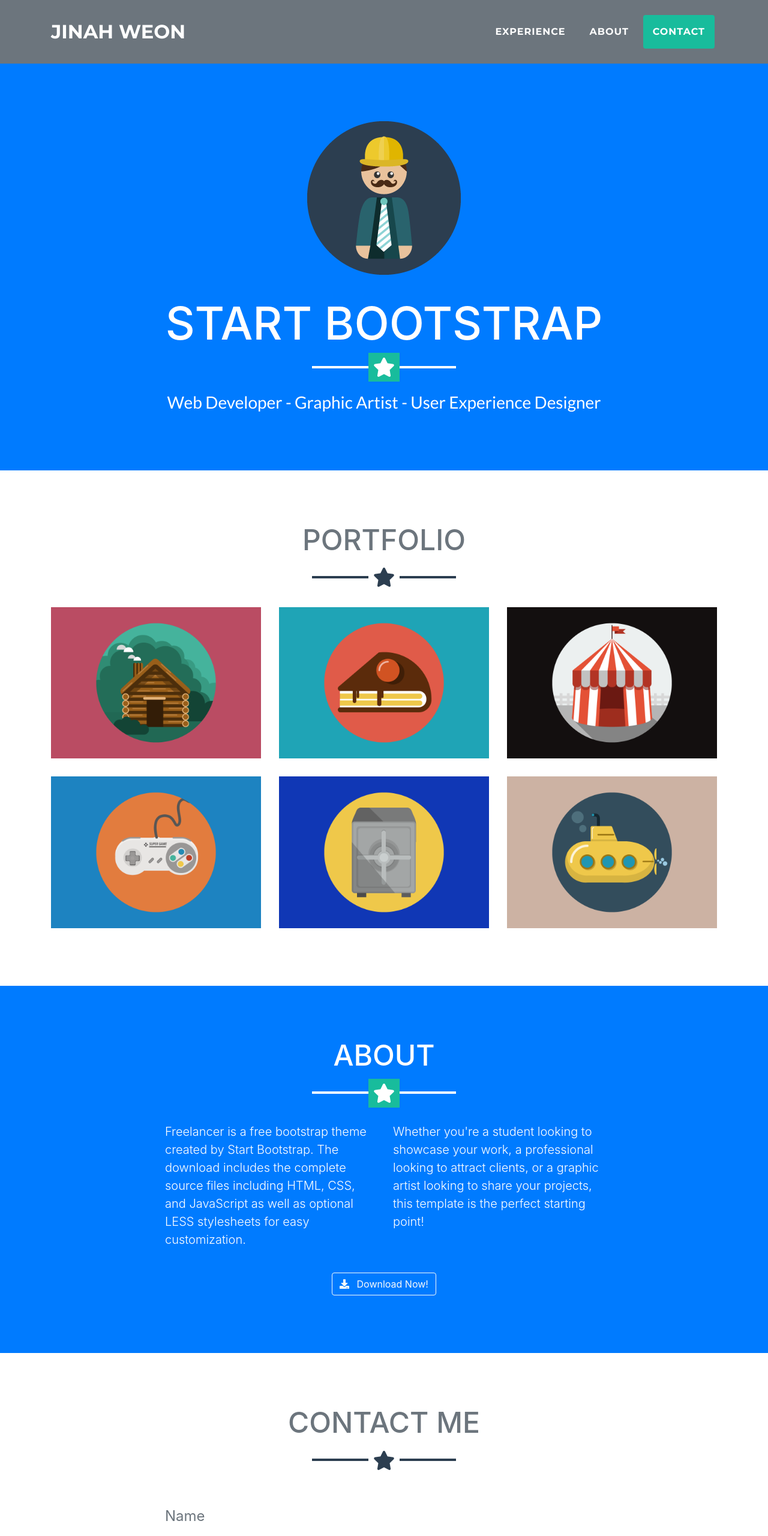
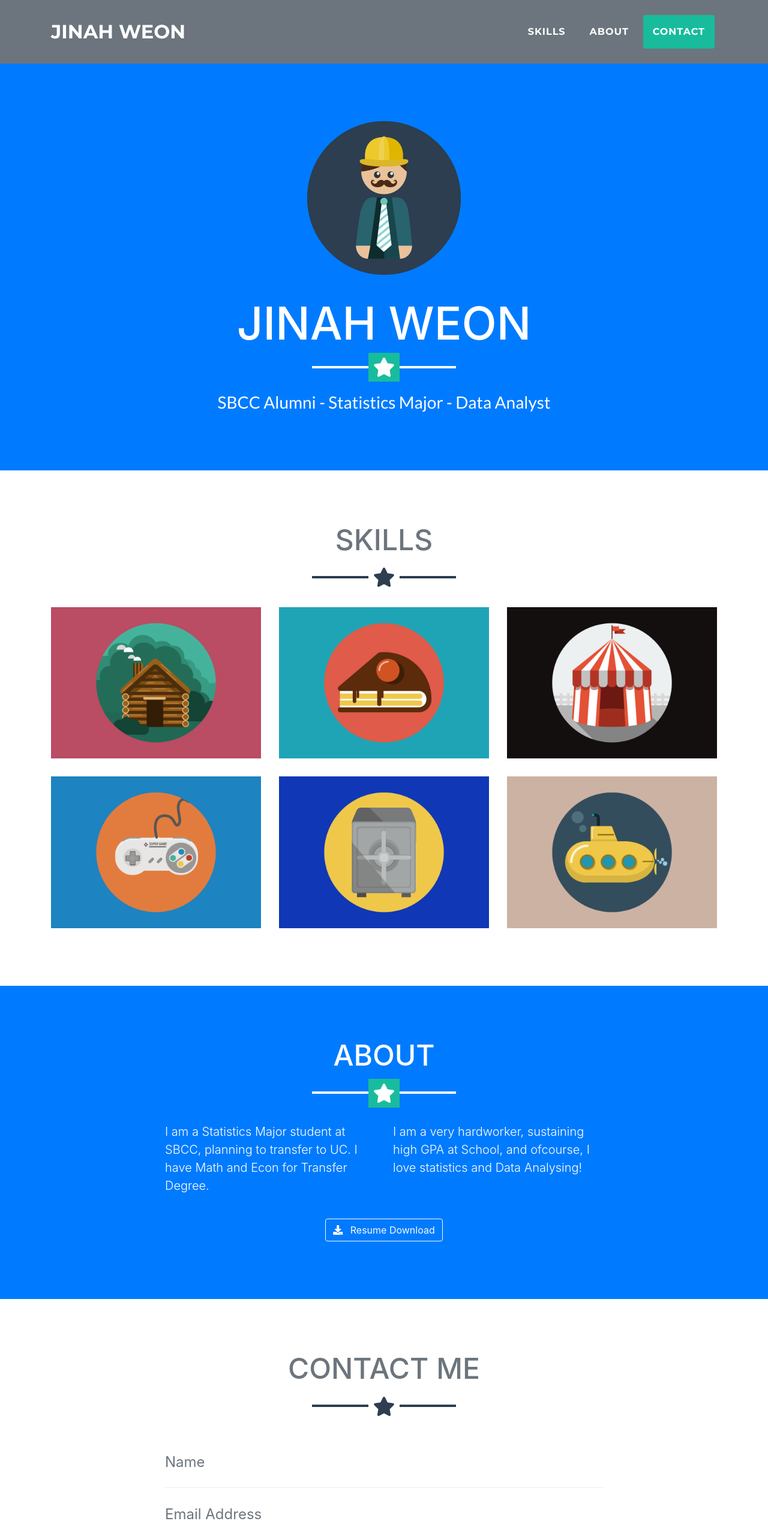
Before and after one commit to tptkd9806/JinahWebSite, a website with bundled scripts: page index.html in a window 1280 px wide. Shown: the top 2560 px of the page at 60% size. Built offline with nearby package versions, Linux system fonts and the light colour scheme.

Commit message:
Update index.html
Change

```diff
--- a/index.html
+++ b/index.html
@@ -39,7 +39,7 @@
         <div class="collapse navbar-collapse" id="navbarResponsive">
           <ul class="navbar-nav ml-auto">
             <li class="nav-item mx-0 mx-lg-1">
-              <a class="nav-link py-3 px-0 px-lg-3 rounded js-scroll-trigger" href="#portfolio">Experience</a>
+              <a class="nav-link py-3 px-0 px-lg-3 rounded js-scroll-trigger" href="#portfolio">Skills</a>
             </li>
             <li class="nav-item mx-0 mx-lg-1">
               <a class="nav-link py-3 px-0 px-lg-3 rounded js-scroll-trigger" href="#about">About</a>
@@ -56,16 +56,16 @@
     <header class="masthead bg-primary text-white text-center">
       <div class="container">
         <img class="img-fluid mb-5 d-block mx-auto" src="img/profile.png" alt="">
-        <h1 class="text-uppercase mb-0">Start Bootstrap</h1>
+        <h1 class="text-uppercase mb-0">Jinah Weon</h1>
         <hr class="star-light">
-        <h2 class="font-weight-light mb-0">Web Developer - Graphic Artist - User Experience Designer</h2>
+        <h2 class="font-weight-light mb-0">SBCC Alumni - Statistics Major - Data Analyst</h2>
       </div>
     </header>
 
     <!-- Portfolio Grid Section -->
     <section class="portfolio" id="portfolio">
       <div class="container">
-        <h2 class="text-center text-uppercase text-secondary mb-0">Portfolio</h2>
+        <h2 class="text-center text-uppercase text-secondary mb-0">Skills</h2>
         <hr class="star-dark mb-5">
         <div class="row">
           <div class="col-md-6 col-lg-4">
@@ -139,16 +139,16 @@
         <hr class="star-light mb-5">
         <div class="row">
           <div class="col-lg-4 ml-auto">
-            <p class="lead">Freelancer is a free bootstrap theme created by Start Bootstrap. The download includes the complete source files including HTML, CSS, and JavaScript as well as optional LESS stylesheets for easy customization.</p>
+            <p class="lead">I am a Statistics Major student at SBCC, planning to transfer to UC. I have Math and Econ for Transfer Degree. </p>
           </div>
           <div class="col-lg-4 mr-auto">
-            <p class="lead">Whether you're a student looking to showcase your work, a professional looking to attract clients, or a graphic artist looking to share your projects, this template is the perfect starting point!</p>
+            <p class="lead">I am a very hardworker, sustaining high GPA at School, and ofcourse, I love statistics and Data Analysing!</p>
           </div>
         </div>
         <div class="text-center mt-4">
           <a class="btn btn-xl btn-outline-light" href="#">
             <i class="fas fa-download mr-2"></i>
-            Download Now!
+            Resume Download
           </a>
         </div>
       </div>
@@ -209,11 +209,11 @@
         <div class="row">
           <div class="col-md-4 mb-5 mb-lg-0">
             <h4 class="text-uppercase mb-4">Location</h4>
-            <p class="lead mb-0">2215 John Daniel Drive
-              <br>Clark, MO 65243</p>
+            <p class="lead mb-0">120 La Cumbre Rd Apt 28
+              <br>CA 931103</p>
           </div>
           <div class="col-md-4 mb-5 mb-lg-0">
-            <h4 class="text-uppercase mb-4">Around the Web</h4>
+            <h4 class="text-uppercase mb-4">Find Me</h4>
             <ul class="list-inline mb-0">
               <li class="list-inline-item">
                 <a class="btn btn-outline-light btn-social text-center rounded-circle" href="#">
@@ -243,8 +243,8 @@
             </ul>
           </div>
           <div class="col-md-4">
-            <h4 class="text-uppercase mb-4">About Freelancer</h4>
-            <p class="lead mb-0">Freelance is a free to use, open source Bootstrap theme created by
+            <h4 class="text-uppercase mb-4">More About Jinah Weon</h4>
+            <p class="lead mb-0">Fluent in 3 Languages- Korean, English, Chinese
               <a href="http://startbootstrap.com">Start Bootstrap</a>.</p>
           </div>
         </div>
```
